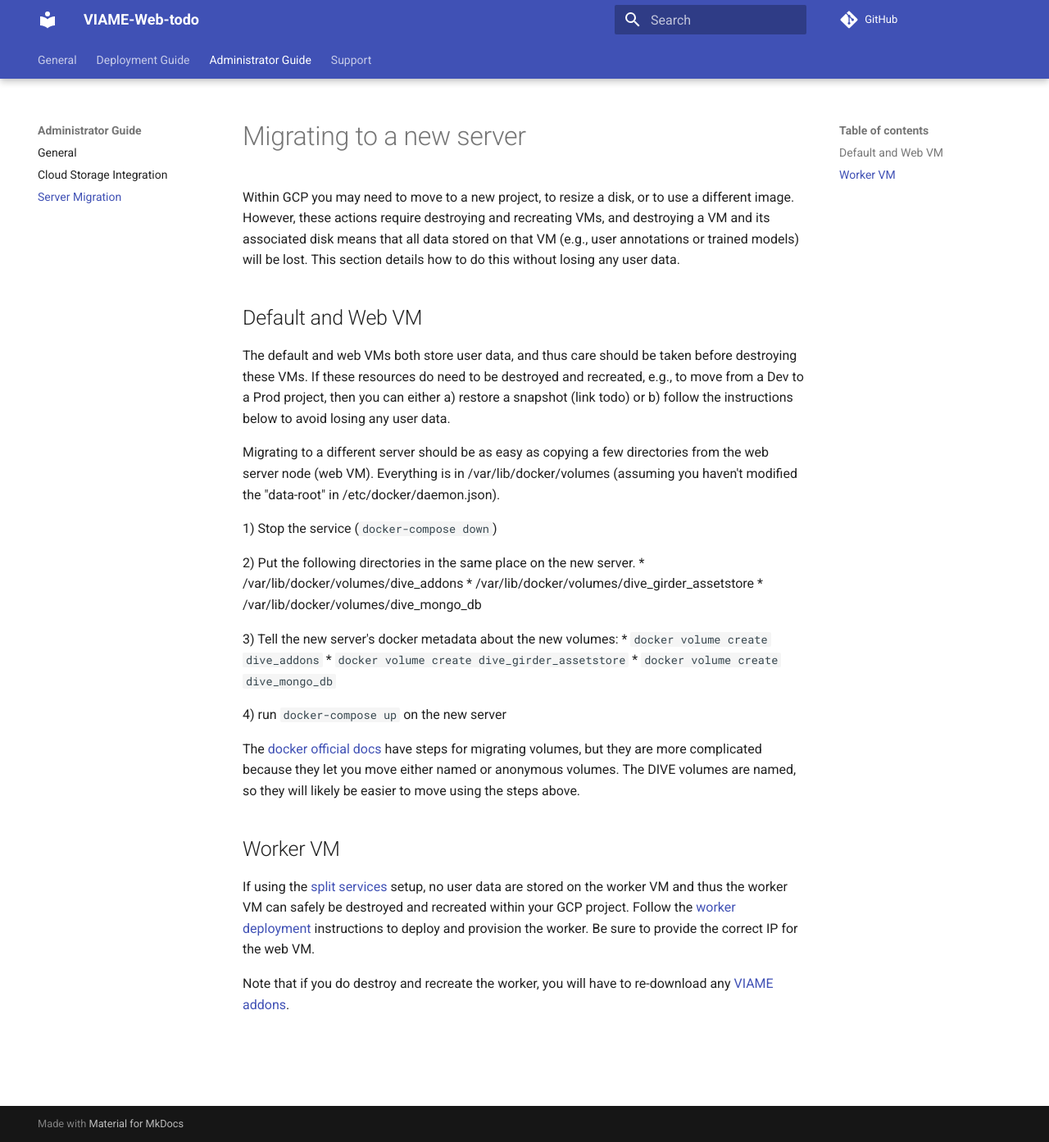
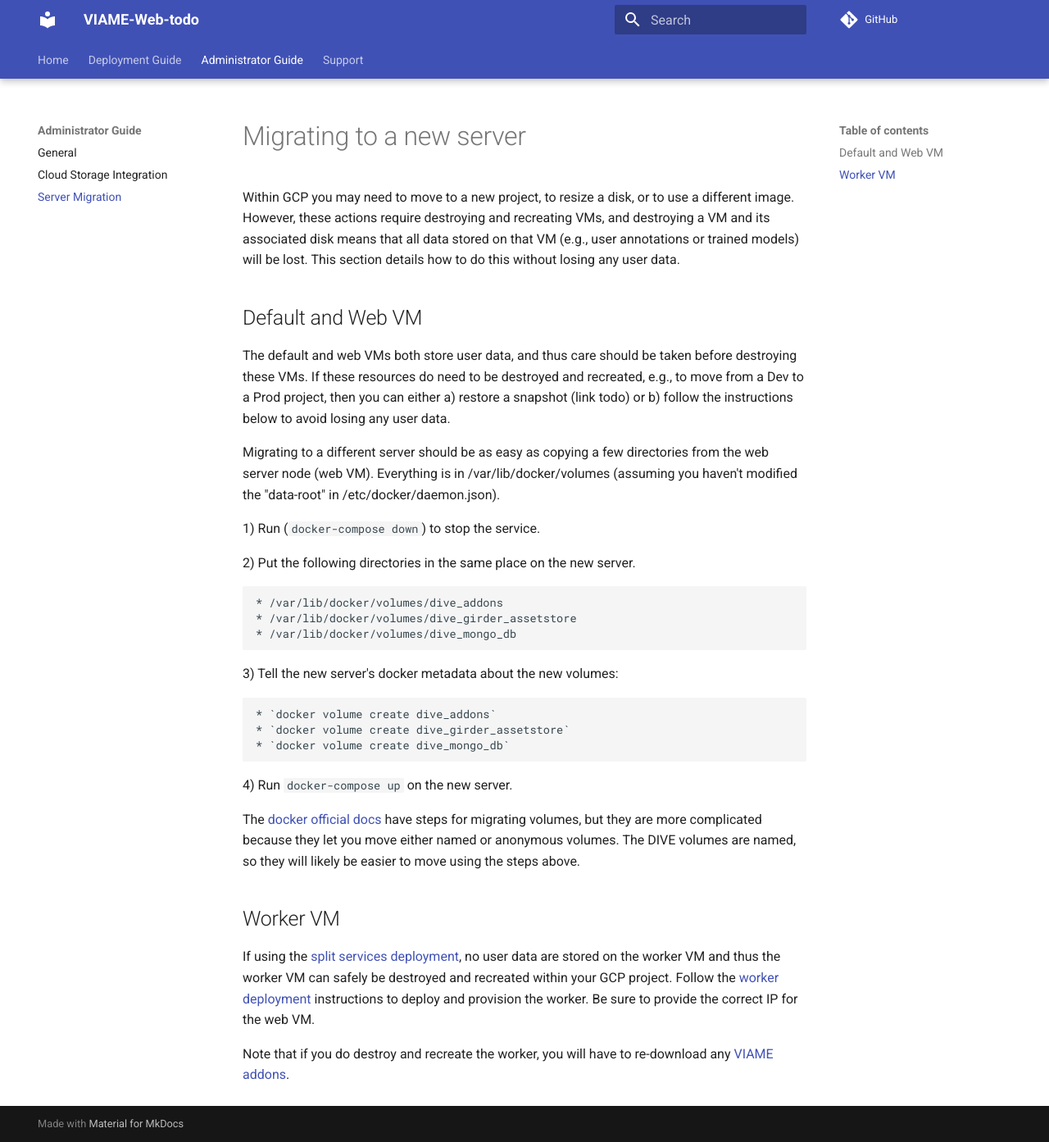
Before and after one commit to SWFSC/viame-web-noaa-gcp, an MkDocs documentation site: the page built from docs/admin-server-migration.md, in a window 1280 px wide and 1393 px high. Shown: the whole window at 82% size. Built offline with MkDocs 1.6.1 and Material for MkDocs 9.7.7, drawn with Linux system fonts in a browser that asks for light colours; comment, search, counter and statistics services are not loaded.

Commit message:
link updates

```diff
--- a/docs/admin-server-migration.md
+++ b/docs/admin-server-migration.md
@@ -8,24 +8,26 @@
 
 Migrating to a different server should be as easy as copying a few directories from the web server node (web VM).  Everything is in /var/lib/docker/volumes (assuming you haven't modified the "data-root" in /etc/docker/daemon.json).
 
-1) Stop the service (`docker-compose down`)
+1) Run (`docker-compose down`) to stop the service.
 
 2) Put the following directories in the same place on the new server.
+
 	* /var/lib/docker/volumes/dive_addons
 	* /var/lib/docker/volumes/dive_girder_assetstore
 	* /var/lib/docker/volumes/dive_mongo_db
 
 3) Tell the new server's docker metadata about the new volumes:
+
 	* `docker volume create dive_addons`
 	* `docker volume create dive_girder_assetstore`
 	* `docker volume create dive_mongo_db`
 
-4) run `docker-compose up` on the new server
+4) Run `docker-compose up` on the new server.
 
 The [docker official docs](https://docs.docker.com/storage/volumes/#backup-restore-or-migrate-data-volumes) have steps for migrating volumes, but they are more complicated because they let you move either named or anonymous volumes. The DIVE volumes are named, so they will likely be easier to move using the steps above.
 
 ## Worker VM
 
-If using the [split services](deployment-split.md) setup, no user data are stored on the worker VM and thus the worker VM can safely be destroyed and recreated within your GCP project. Follow the [worker deployment](deployment-split.md/#worker-vm) instructions to deploy and provision the worker. Be sure to provide the correct IP for the web VM.
+If using the [split services deployment](deployment-split.md), no user data are stored on the worker VM and thus the worker VM can safely be destroyed and recreated within your GCP project. Follow the [worker deployment](deployment-split.md/#worker-vm) instructions to deploy and provision the worker. Be sure to provide the correct IP for the web VM.
 
 Note that if you do destroy and recreate the worker, you will have to re-download any [VIAME addons](https://kitware.github.io/dive/Deployment-Docker-Compose/#addon-management).
--- a/mkdocs.yml
+++ b/mkdocs.yml
@@ -7,8 +7,6 @@
 theme:
   name: material
   highlightjs: true
-#   palette:
-#     primary: black
   features:
     - navigation.tabs
     - navigation.tabs.sticky
@@ -16,22 +14,9 @@
 
 # extra_css: [extra.css]
 
-# extra:
-#   social:
-#     - icon: fontawesome/brands/github
-#       link: https://github.com/kitware/dive
-#     - icon: fontawesome/brands/docker
-#       link: https://hub.docker.com/r/kitware/viame-web
-#     - icon: fontawesome/brands/discourse
-#       link: https://discourse.kitware.com/c/viame-dive/17
-#   analytics:
-#     provider: google
-#     property: UA-6042509-43
-
 nav:
-  - General:
+  - Home:
     - Home: index.md
-    - Network Changes: network-changes.md
   - Deployment Guide:
     - Deployment:
       - General: deployment-general.md
@@ -39,6 +24,7 @@
         - Default: deployment-default.md
         - Split Services: deployment-split.md
     - Accessing VIAME-Web: deployment-access.md
+    - Network Changes: network-changes.md
   - Administrator Guide:
     - General: admin-general.md
     - Cloud Storage Integration: admin-storage.md
```
Also changed, not shown: docs/admin-general.md (+2 -2 lines), docs/index.md (+7 -1 lines).
